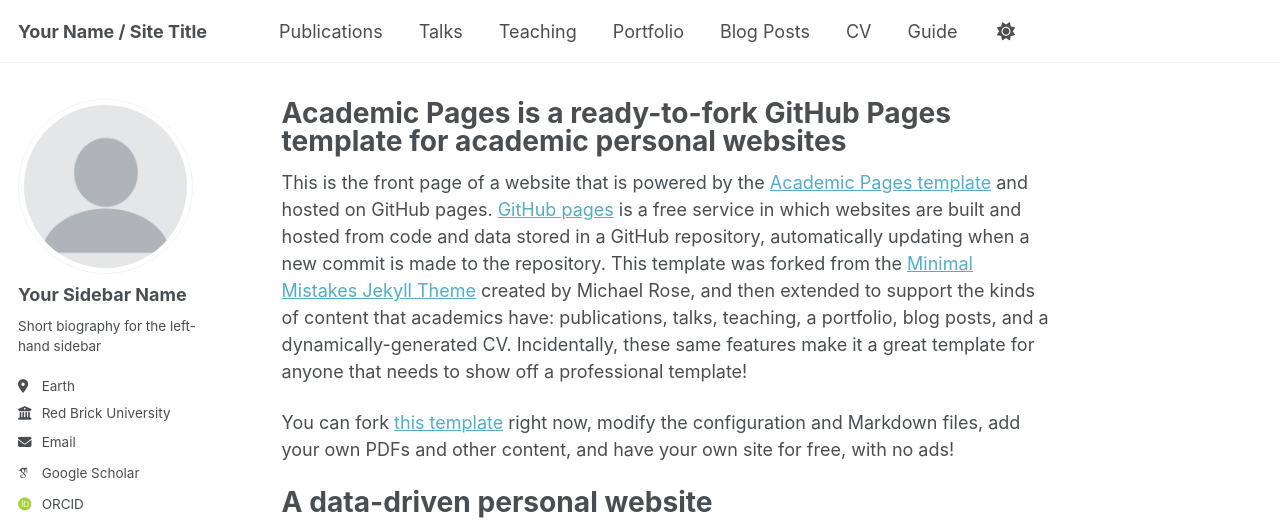
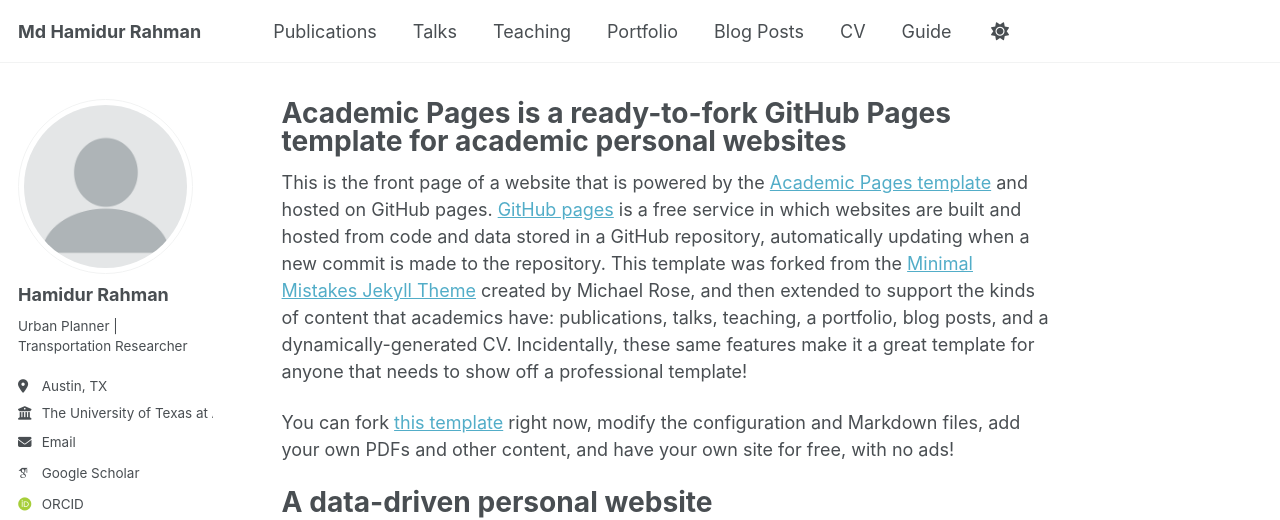
Before and after one commit to mdh-rahman/portfolio, a Jekyll site: the page built from _pages/about.md, in a window 1280 px wide. Shown: the top 520 px of the page. Built offline with Jekyll 4.4.1, drawn with Linux system fonts in a browser that asks for light colours; some web fonts are replaced; a script that is not in the unit is left out.

Commit message:
Update _config.yml
Biographic info

```diff
--- a/_config.yml
+++ b/_config.yml
@@ -9,7 +9,7 @@
 # Basic Site Settings
 locale                   : "en-US"
 site_theme               : "default"
-title                    : "Your Name / Site Title"
+title                    : "Md Hamidur Rahman"
 title_separator          : "-"
 name                     : &name "Your Name"
 description              : &description "personal description"
@@ -23,13 +23,13 @@ repository               : "academicpages/academicpages.github.io"
 author:
   # Biographic information
   avatar           : "profile.png"
-  name             : "Your Sidebar Name"
-  pronouns         : # example: "she/her"
-  bio              : "Short biography for the left-hand sidebar"
-  location         : "Earth"
-  employer         : "Red Brick University"
+  name             : "Hamidur Rahman"
+  pronouns         : # example: "he/him"
+  bio              : "Urban Planner | Transportation Researcher"
+  location         : "Austin, TX"
+  employer         : "The University of Texas at Austin"
   uri              : # URL
-  email            : "none@example.org"
+  email            : "hamidur.rahman@utexas.edu"
 
   # Academic websites
   academia         : # URL
```
